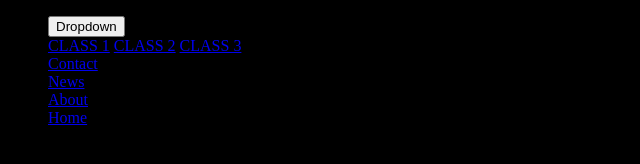
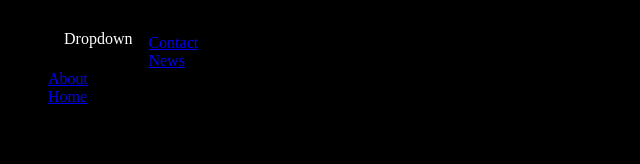
Before and after one commit to OscarMinota/OscarMinota.GitHub.io, a plain HTML site: page menstyle.html in a window 1280 px wide. Shown: the whole page, without its empty margins (0-640 px from the left). Drawn offline with Linux system fonts and the light colour scheme.

Commit message:
Update menstyle.html
Add Dropwdown CSS

```diff
--- a/menstyle.html
+++ b/menstyle.html
@@ -1,6 +1,7 @@
 <!DOCTYPE html>
 <html lang="en">
 <head>
+    <link rel="stylesheet" href="drop.css">
     <meta charset="UTF-8">
     <meta name="viewport" content="width=device-width, initial-scale=1.0">
     <title>Men's Style</title>
```
